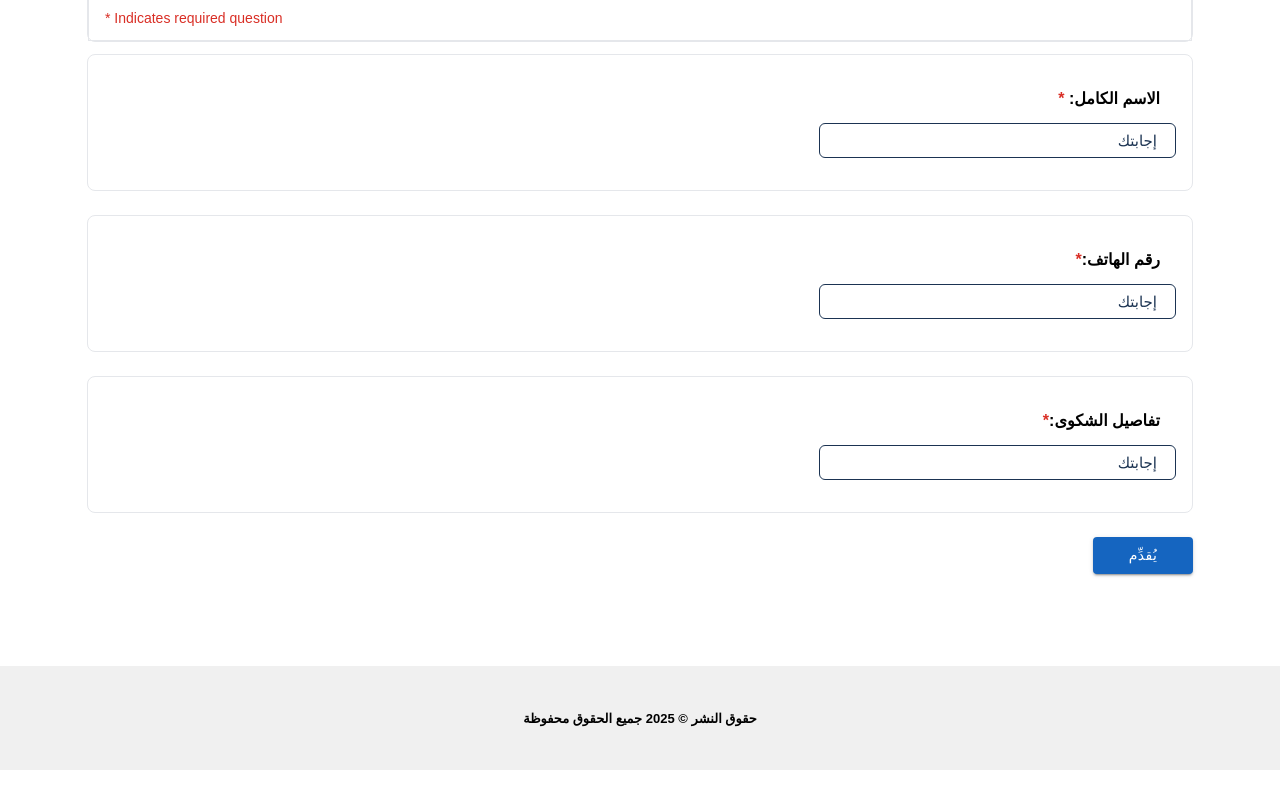
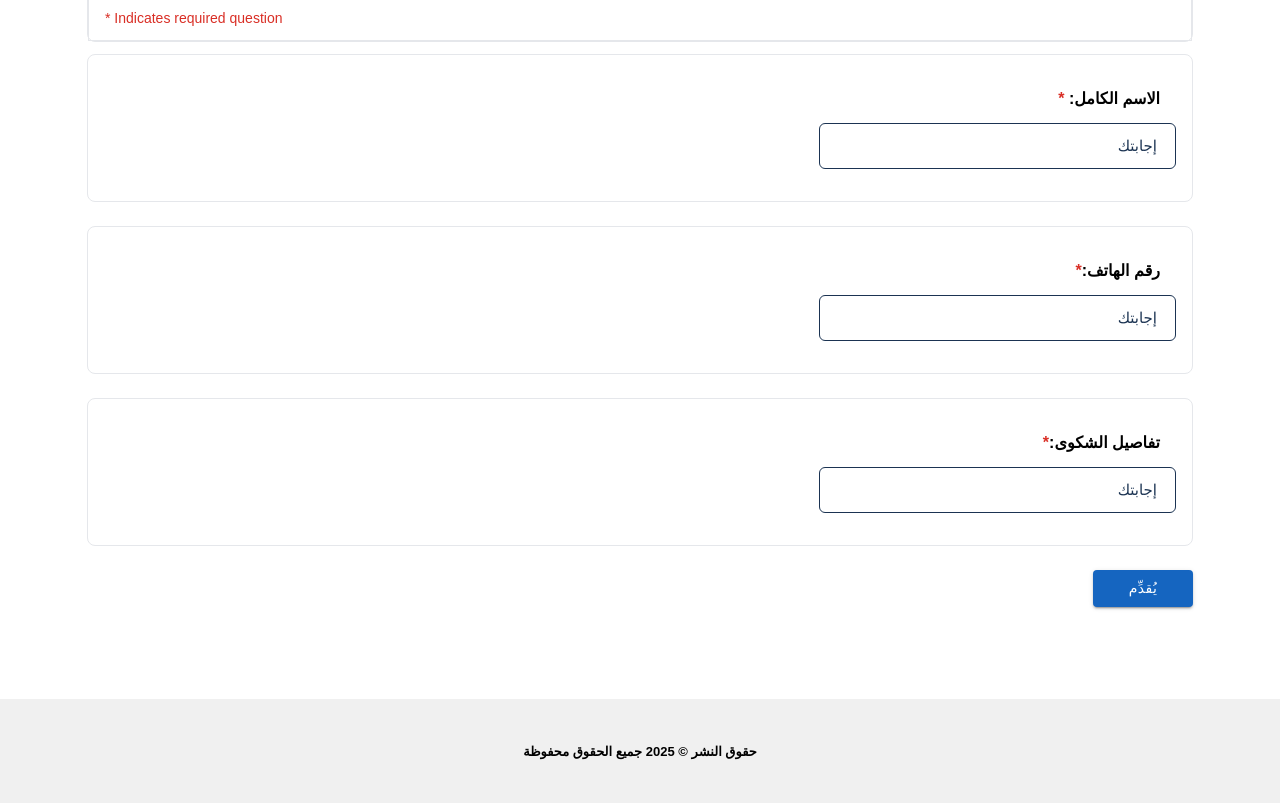
Before and after one commit to shayan-hamidi/sm-lawyer-lead, a Next.js app: page / in a window 1280 px wide. Shown: the part 1240-2043 px from the top of the page. Before the commit the page ends 2010 px from the top, so only its background shows below. Built offline with nearby package versions, Linux system fonts and the light colour scheme.

Commit message:
feat: update input styles

```diff
--- a/src/app/globals.css
+++ b/src/app/globals.css
@@ -181,11 +181,9 @@ body {
   direction: rtl;
 }
 .main-nput {
-  max-height: 35px;
   border: 1px solid #1b3352;
   border-radius: 0.375rem;
   font-size: 16px !important;
-  padding: 10px 18px 10px 18px !important;
   color: #1b3352;
   background-color: transparent;
 }
--- a/src/packages/Form/Input/Input.jsx
+++ b/src/packages/Form/Input/Input.jsx
@@ -34,7 +34,7 @@ export default function MainInput({
               onChange(e.target.value.trimStart());
             }}
             value={changeVlaue || value || ""}
-            className={`main-nput ${errorI18nKey ? "main-nputError" : ""}`}
+            className={`main-nput min-h-[35px] pt-[10px] pr-[18px] pb-[10px] pl-[18px] ${prePendIcon && ' !pr-[45px] '} ${errorI18nKey ? "main-nputError" : ""}`}
           />
           {/* {isSubmitted && (
             <div className="absolute left-2 top-3">
```
